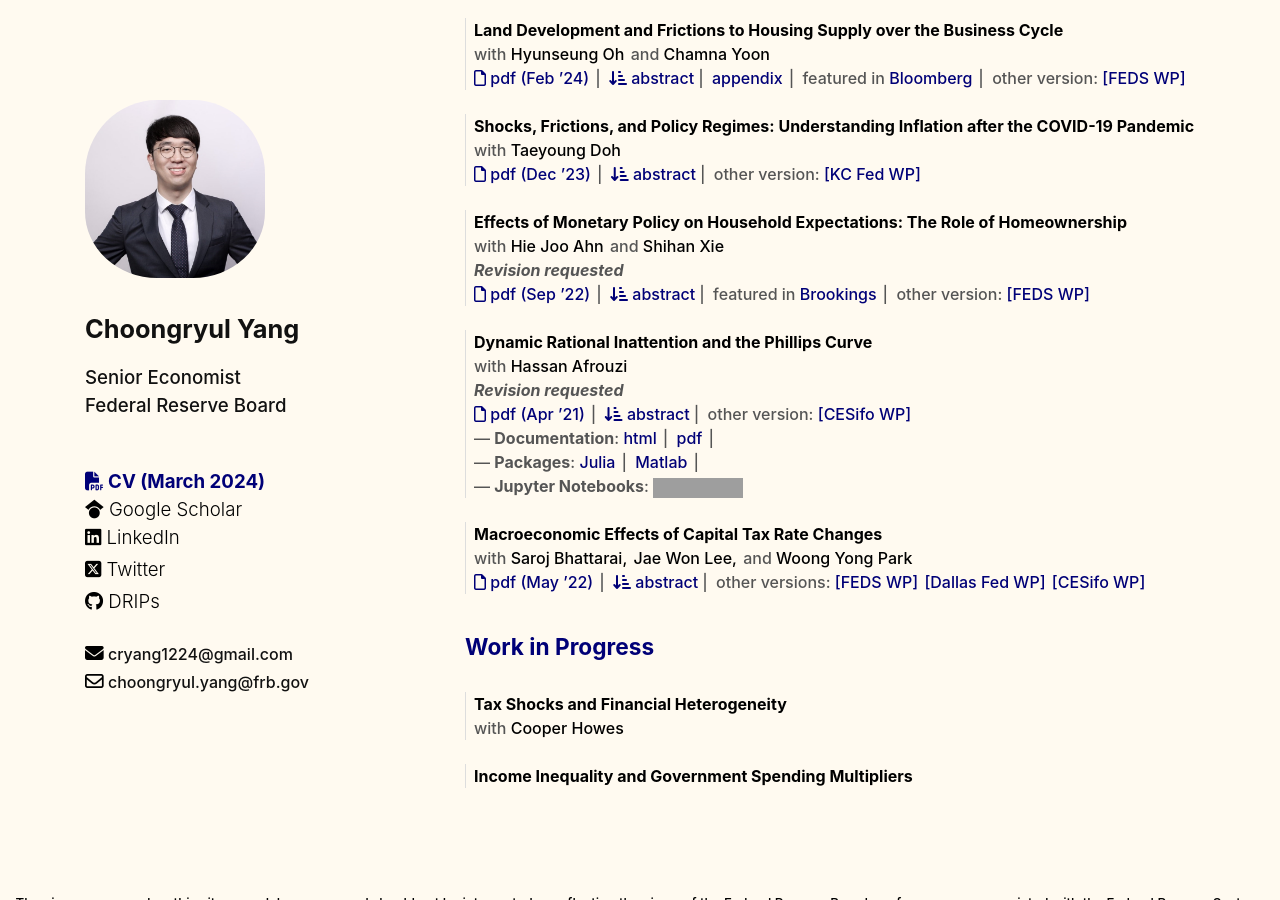
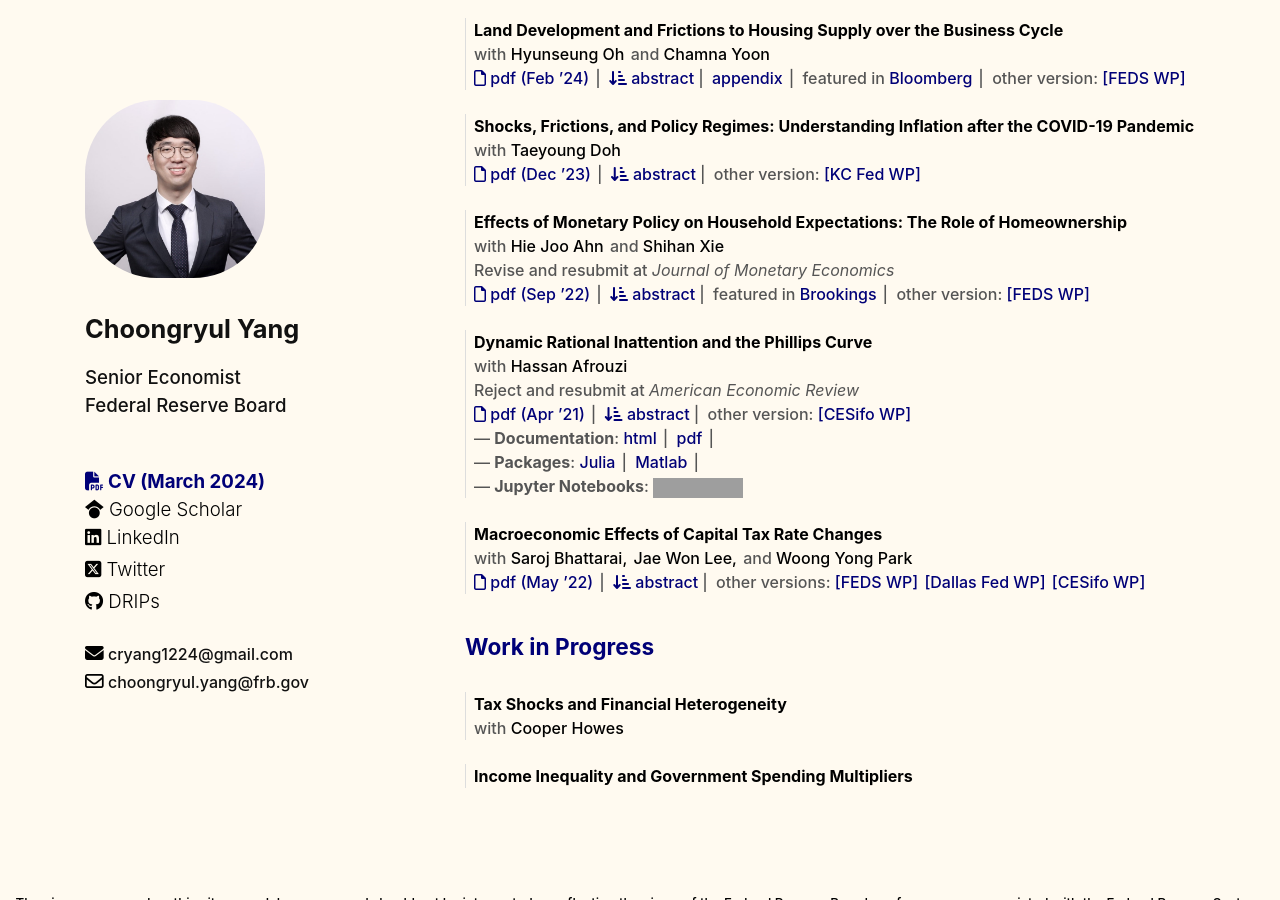
Before and after one commit to choongryulyang/choongryulyang.github.io, a Jekyll site: the page index.html, which Jekyll copies as it is, in a window 1280 px wide and 900 px high, scrolled down 842 px. Built offline with Jekyll 4.4.1, drawn with Linux system fonts in a browser that asks for light colours; nearby versions of some CDN libraries; grey boxes are pictures that could not be loaded.

Commit message:
Update index.html

```diff
--- a/index.html
+++ b/index.html
@@ -460,7 +460,7 @@
                                 onclick="gtag('event','Click',{'event_category': 'Coauthors','event_action':'Click','event_label':'Shihan'})">Shihan Xie</a>
                             <br>
 
-                            <b><i>Revision requested</i></b>
+                            Revise and resubmit at <i>Journal of Monetary Economics</i>
                             <br>
 
                             <a class="tag" href="research/AXY_Homeownership.pdf" target="_blank"
@@ -510,7 +510,7 @@
                                 onclick="gtag('event','Click',{'event_category': 'Coauthors','event_action':'Click','event_label':'Hassan'})">Hassan Afrouzi</a>
                             <br>
 
-                            <b><i>Revision requested</i></b>
+                            Reject and resubmit at <i>American Economic Review</i>
                             <br>
 
                             <a class="tag" href="research/dynamic_inattention.pdf" target="_blank"
```
